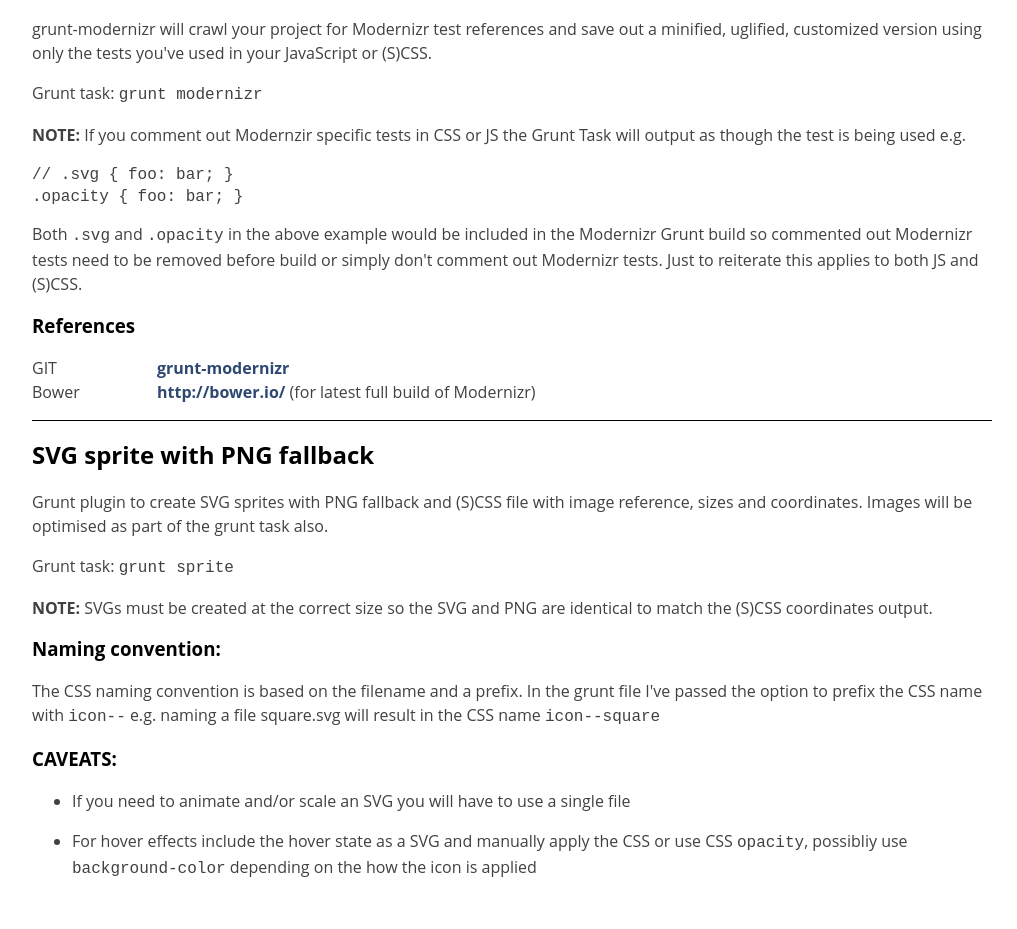
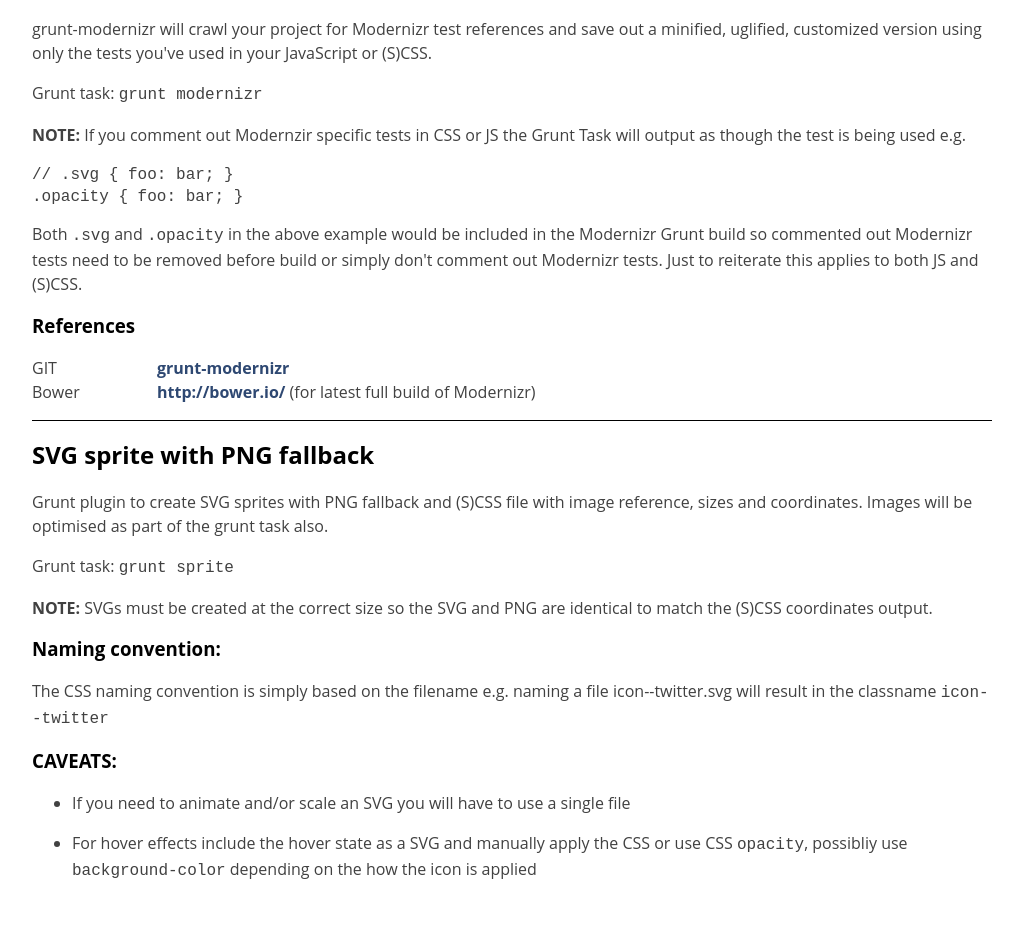
Before and after one commit to markcarrrr/grunt-all-the-things, a website: page site/index.html in a window 1280 px wide. Shown: the part 145-1074 px from the top of the page, without its empty margins (128-1145 px from the left). Drawn offline with nearby package versions, Linux system fonts and the light colour scheme.

Commit message:
Updated documention

```diff
--- a/site/index.html
+++ b/site/index.html
@@ -54,7 +54,7 @@
 				<p><strong>NOTE:</strong> SVGs must be created at the correct size so the SVG and PNG are identical to match the (S)CSS coordinates output.</p>
 
 				<h3>Naming convention:</h3>
-				<p>The CSS naming convention is based on the filename and a prefix. In the grunt file I've passed the option to prefix the CSS name with <code>icon--</code> e.g. naming a file square.svg will result in the CSS name <code>icon--square</code></p>
+				<p>The CSS naming convention is simply based on the filename e.g. naming a file icon--twitter.svg will result in the classname <code>icon--twitter</code></p>
 
 				<h3>CAVEATS:</h3>
 				<ul>
```
